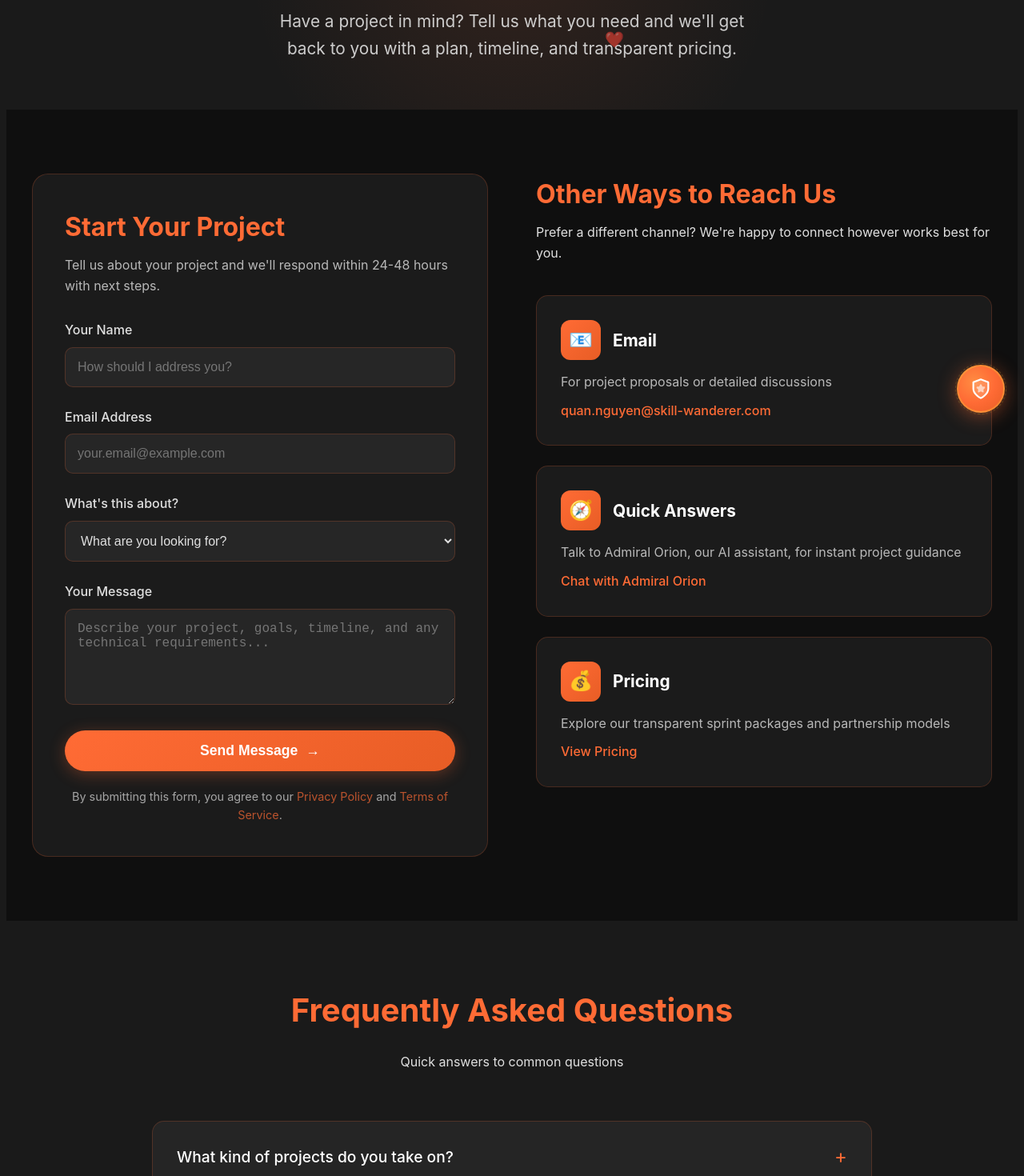
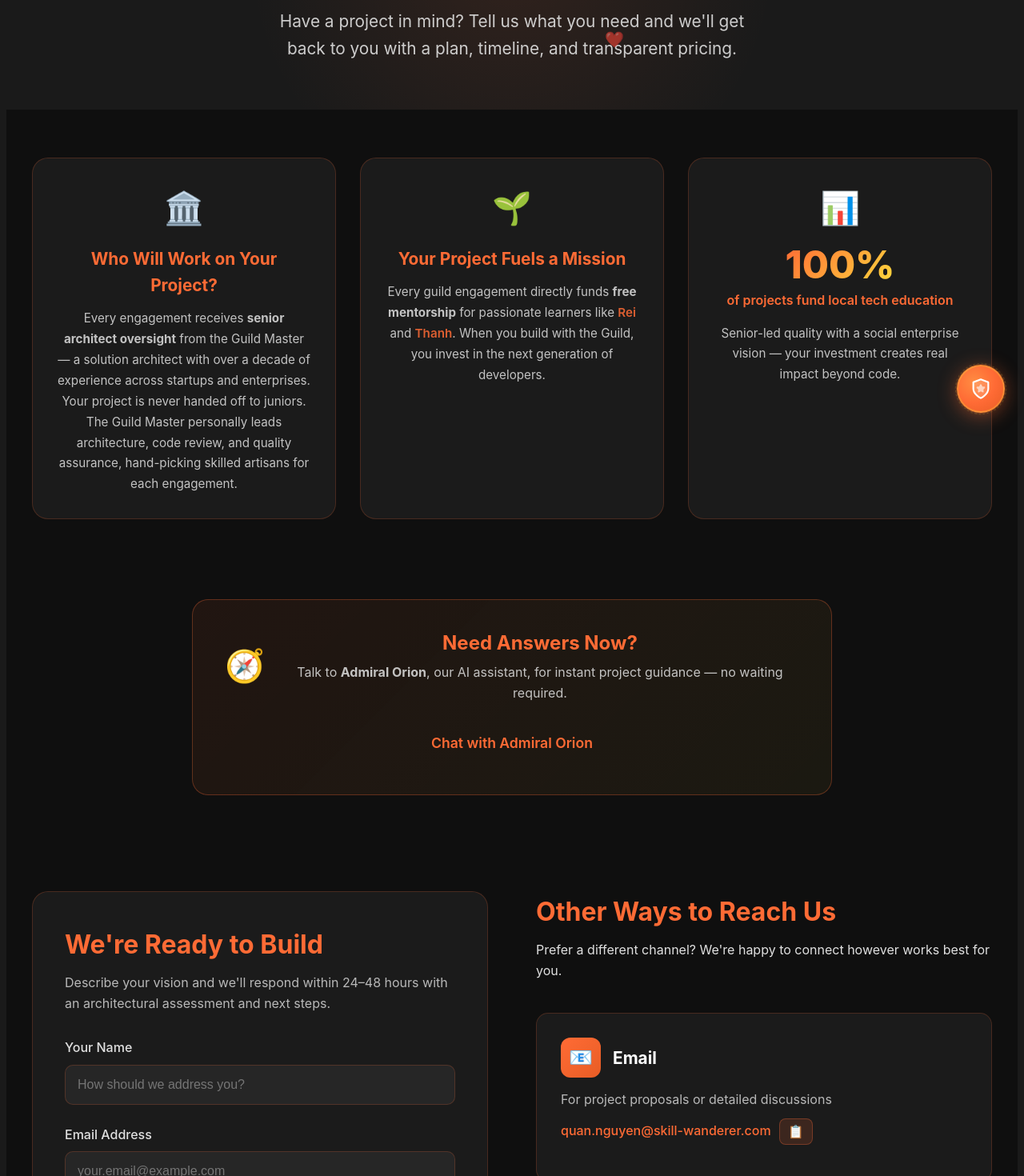
Before and after one commit to skill-wanderer/skill-wanderer-landing-page, a Nuxt app: page /contact in a window 1280 px wide. Shown: the part 260-1730 px from the top of the page at 80% size. Built offline with nearby package versions, Linux system fonts and the light colour scheme.

Commit message:
Update contact.vue

```diff
--- a/pages/contact.vue
+++ b/pages/contact.vue
@@ -6,30 +6,81 @@
       <p>Have a project in mind? Tell us what you need and we'll get back to you with a plan, timeline, and transparent pricing.</p>
     </section>
 
+    <!-- Authority Section: FAQ + Mission + Impact -->
+    <section class="authority">
+      <div class="authority-container">
+        <!-- Senior Architect Oversight -->
+        <div class="authority-card authority-leadership">
+          <div class="authority-icon">🏛️</div>
+          <h3>Who Will Work on Your Project?</h3>
+          <p>Every engagement receives <strong>senior architect oversight</strong> from the Guild Master — a solution architect with over a decade of experience across startups and enterprises. Your project is never handed off to juniors. The Guild Master personally leads architecture, code review, and quality assurance, hand-picking skilled artisans for each engagement.</p>
+        </div>
+
+        <!-- Mission Highlight -->
+        <div class="authority-card authority-mission">
+          <div class="authority-icon">🌱</div>
+          <h3>Your Project Fuels a Mission</h3>
+          <p>Every guild engagement directly funds <strong>free mentorship</strong> for passionate learners like <NuxtLink to="/learners/rei-reltroner" class="authority-link">Rei</NuxtLink> and <NuxtLink to="/team/thanh-nguyen" class="authority-link">Thanh</NuxtLink>. When you build with the Guild, you invest in the next generation of developers.</p>
+        </div>
+
+        <!-- Impact Counter -->
+        <div class="authority-card authority-impact">
+          <div class="authority-icon">📊</div>
+          <div class="impact-counter">
+            <span class="impact-number">100%</span>
+            <span class="impact-label">of projects fund local tech education</span>
+          </div>
+          <p>Senior-led quality with a social enterprise vision — your investment creates real impact beyond code.</p>
+        </div>
+      </div>
+    </section>
+
+    <!-- Admiral Orion: Instant Alternative -->
+    <section class="orion-section">
+      <div class="orion-container">
+        <div class="orion-card">
+          <div class="orion-header">
+            <div class="orion-icon">🧭</div>
+            <div>
+              <h2>Need Answers Now?</h2>
+              <p>Talk to <strong>Admiral Orion</strong>, our AI assistant, for instant project guidance — no waiting required.</p>
+            </div>
+          </div>
+          <NuxtLink to="/admiral-orion" class="btn btn-orion">Chat with Admiral Orion</NuxtLink>
+        </div>
+      </div>
+    </section>
+
     <!-- Contact Section -->
     <section class="contact">
       <div class="contact-container">
         <!-- Contact Form -->
         <div class="contact-form">
           <div class="form-header">
-            <h2>Start Your Project</h2>
-            <p>Tell us about your project and we'll respond within 24-48 hours with next steps.</p>
+            <h2>We're Ready to Build</h2>
+            <p>Describe your vision and we'll respond within 24–48 hours with an architectural assessment and next steps.</p>
           </div>
           <form id="contactForm" @submit.prevent="handleSubmit">
             <div class="form-group">
               <label for="name">Your Name</label>
-              <input type="text" id="name" v-model="form.name" required placeholder="How should I address you?">
+              <input type="text" id="name" v-model="form.name" required placeholder="How should we address you?">
             </div>
             <div class="form-group">
               <label for="email">Email Address</label>
               <input type="email" id="email" v-model="form.email" required placeholder="your.email@example.com">
             </div>
             <div class="form-group">
-              <label for="topic">What's this about?</label>
+              <label for="topic">How Can the Guild Support Your Vision?</label>
               <select id="topic" v-model="form.topic" required>
-                <option value="">What are you looking for?</option>
+                <option value="">Which Digital Foundation Do You Need?</option>
                 <option value="website">Website or Landing Page</option>
                 <option value="web-app">Web Application or Platform</option>
+                <option value="ecommerce">E-Commerce or Marketplace</option>
+                <option value="ai">AI Application or Integration</option>
+                <option value="mobile">Mobile App or Progressive Web App</option>
+                <option value="api">API Development or Integration</option>
+                <option value="automation">Automation or Workflow Tools</option>
+                <option value="legacy">Legacy System Replacement</option>
                 <option value="consulting">Technical Consulting</option>
                 <option value="partnership">Partnership Opportunity</option>
                 <option value="other">Something Else</option>
@@ -39,16 +90,20 @@
               <label for="message">Your Message</label>
               <textarea id="message" v-model="form.message" required placeholder="Describe your project, goals, timeline, and any technical requirements..."></textarea>
             </div>
+            <div class="form-group form-checkbox-group">
+              <label class="checkbox-label">
+                <input type="checkbox" v-model="form.valuesQuality">
+                <span>I value senior-led quality that fuels social impact</span>
+              </label>
+            </div>
             <button type="submit" class="btn btn-primary" :disabled="isSubmitting">
-              {{ isSubmitting ? 'Sending...' : 'Send Message' }}
+              {{ isSubmitting ? 'Sending...' : 'Request an Architectural Audit' }}
               <span>{{ isSubmitting ? '⏳' : '→' }}</span>
             </button>
-            <div class="form-legal-links">
-              <p>By submitting this form, you agree to our
-                <NuxtLink to="/privacy-policy" class="legal-link">Privacy Policy</NuxtLink>
-                and
-                <NuxtLink to="/terms-of-service" class="legal-link">Terms of Service</NuxtLink>.
-              </p>
+            <div class="form-footer-legal">
+              <NuxtLink to="/privacy-policy" class="legal-link">Privacy Policy</NuxtLink>
+              <span class="legal-separator">·</span>
+              <NuxtLink to="/terms-of-service" class="legal-link">Terms of Service</NuxtLink>
             </div>
             <div v-if="formMessage.show" :class="['form-message', formMessage.type]">
               {{ formMessage.text }}
@@ -63,22 +118,19 @@
             <p>Prefer a different channel? We're happy to connect however works best for you.</p>
           </div>
           <div class="info-cards">
-            <div class="info-card"  >
+            <div class="info-card">
               <div class="info-card-header">
                 <div class="info-icon">📧</div>
                 <h3>Email</h3>
               </div>
               <p>For project proposals or detailed discussions</p>
-              <a href="mailto:quan.nguyen@skill-wanderer.com">quan.nguyen@skill-wanderer.com</a>
-            </div>
-
-            <div class="info-card">
-              <div class="info-card-header">
-                <div class="info-icon">🧭</div>
-                <h3>Quick Answers</h3>
+              <div class="email-row">
+                <span class="email-text">quan.nguyen@skill-wanderer.com</span>
+                <button type="button" class="copy-btn" title="Copy email to clipboard" @click="copyEmail">
+                  <span v-if="!emailCopied">📋</span>
+                  <span v-else>✅</span>
+                </button>
               </div>
-              <p>Talk to Admiral Orion, our AI assistant, for instant project guidance</p>
-              <NuxtLink to="/admiral-orion" class="info-card-link">Chat with Admiral Orion</NuxtLink>
             </div>
 
             <div class="info-card">
@@ -135,8 +187,11 @@ const form = reactive({
   name: '',
   email: '',
   topic: '',
-  message: ''
+  message: '',
+  valuesQuality: false
 })
+
+const emailCopied = ref(false)
 
 const isSubmitting = ref(false)
 const formMessage = reactive({
@@ -157,10 +212,7 @@ const faqs = ref([
     question: "How does pricing work?",
     answer: "We offer transparent sprint-based packages. Each sprint is scoped with clear deliverables, timelines, and fixed pricing. No hidden fees, no surprise invoices. Visit our pricing page for package details, or describe your project and we'll recommend the right fit."
   },
-  {
-    question: "Who will work on my project?",
-    answer: "Every engagement is led by the Guild Master — a senior solution architect with over a decade of experience across startups and enterprises. For each project, the Guild Master hand-picks skilled artisans from the community and provides direct oversight, code review, and quality assurance."
-  },
+
   {
     question: "How long does a typical project take?",
     answer: "Timelines depend on scope. A landing page can be delivered in 1-2 weeks, while a full web application may take 4-8 weeks or more. After you describe your project, we'll provide a realistic timeline along with our proposal."
@@ -186,6 +238,7 @@ const handleSubmit = async () => {
       email: form.email,
       topic: form.topic,
       message: form.message,
+      valuesQuality: form.valuesQuality,
       timestamp: serverTimestamp(),
       status: 'new'
     }
@@ -207,7 +260,8 @@ const handleSubmit = async () => {
       name: '',
       email: '',
       topic: '',
-      message: ''
+      message: '',
+      valuesQuality: false
     })
 
     // Hide message after 5 seconds
@@ -227,6 +281,25 @@ const toggleFaq = (index: number) => {
   activeFaq.value = activeFaq.value === index ? -1 : index
 }
 
+const copyEmail = async () => {
+  try {
+    await navigator.clipboard.writeText('quan.nguyen@skill-wanderer.com')
+    emailCopied.value = true
+    setTimeout(() => { emailCopied.value = false }, 2000)
+  } catch {
+    // Fallback for older browsers
+    const textArea = document.createElement('textarea')
+    textArea.value = 'quan.nguyen@skill-wanderer.com'
+    textArea.style.position = 'fixed'
+    textArea.style.opacity = '0'
+    document.body.appendChild(textArea)
+    textArea.select()
+    document.execCommand('copy')
+    document.body.removeChild(textArea)
+    emailCopied.value = true
+    setTimeout(() => { emailCopied.value = false }, 2000)
+  }
+}
 
 
 
@@ -284,6 +357,149 @@ body {
   margin: 0 auto;
   opacity: 0.9;
   animation: fadeInUp 0.8s ease-out 0.2s both;
+}
+
+/* Authority Section */
+.authority {
+  padding: 60px 20px;
+  background: var(--darker-bg);
+}
+
+.authority-container {
+  max-width: 1200px;
+  margin: 0 auto;
+  display: grid;
+  grid-template-columns: repeat(3, 1fr);
+  gap: 30px;
+}
+
+.authority-card {
+  background: var(--card-bg);
+  border: 1px solid rgba(255, 107, 53, 0.2);
+  border-radius: 20px;
+  padding: 30px;
+  text-align: center;
+}
+
+.authority-card:hover {
+  background: var(--card-hover);
+  border-color: rgba(255, 107, 53, 0.3);
+}
+
+.authority-icon {
+  font-size: 2.5rem;
+  margin-bottom: 15px;
+}
+
+.authority-card h3 {
+  font-size: 1.3rem;
+  color: var(--primary-orange);
+  margin-bottom: 12px;
+}
+
+.authority-card p {
+  opacity: 0.85;
+  line-height: 1.7;
+  font-size: 0.95rem;
+}
+
+.authority-link {
+  color: var(--primary-orange);
+  text-decoration: none;
+  font-weight: 600;
+}
+
+.authority-link:hover {
+  text-decoration: underline;
+}
+
+.impact-counter {
+  display: flex;
+  flex-direction: column;
+  align-items: center;
+  margin-bottom: 15px;
+}
+
+.impact-number {
+  font-size: 3rem;
+  font-weight: 800;
+  background: linear-gradient(135deg, var(--primary-orange), var(--accent-yellow));
+  background-clip: text;
+  -webkit-background-clip: text;
+  -webkit-text-fill-color: transparent;
+  line-height: 1;
+}
+
+.impact-label {
+  font-size: 1rem;
+  color: var(--primary-orange);
+  font-weight: 600;
+  margin-top: 8px;
+}
+
+/* Admiral Orion Section */
+.orion-section {
+  padding: 40px 20px;
+  background: var(--darker-bg);
+}
+
+.orion-container {
+  max-width: 800px;
+  margin: 0 auto;
+}
+
+.orion-card {
+  background: linear-gradient(135deg, rgba(255, 107, 53, 0.08), rgba(255, 217, 61, 0.05));
+  border: 1px solid rgba(255, 107, 53, 0.3);
+  border-radius: 20px;
+  padding: 35px 40px;
+  display: flex;
+  flex-direction: column;
+  align-items: center;
+  text-align: center;
+  gap: 20px;
+}
+
+.orion-header {
+  display: flex;
+  align-items: center;
+  gap: 20px;
+}
+
+.orion-icon {
+  font-size: 2.5rem;
+  flex-shrink: 0;
+}
+
+.orion-header h2 {
+  font-size: 1.5rem;
+  color: var(--primary-orange);
+  margin-bottom: 5px;
+}
+
+.orion-header p {
+  opacity: 0.85;
+}
+
+.btn-orion {
+  padding: 12px 30px;
+  border: 2px solid var(--primary-orange);
+  border-radius: 50px;
+  background: transparent;
+  color: var(--primary-orange);
+  font-size: 1rem;
+  font-weight: 600;
+  text-decoration: none;
+  transition: all 0.3s ease;
+  display: inline-flex;
+  align-items: center;
+  gap: 8px;
+}
+
+.btn-orion:hover {
+  background: var(--primary-orange);
+  color: white;
+  transform: translateY(-2px);
 }
 
 /* Contact Section */
@@ -429,11 +645,9 @@ body {
   border-radius: 15px;
   padding: 30px;
   transition: all 0.3s ease;
-  cursor: pointer;
 }
 
 .info-card:hover {
-  transform: translateY(-3px);
   background: var(--card-hover);
   border-color: rgba(255, 107, 53, 0.3);
 }
@@ -585,7 +799,82 @@ body {
   color: var(--error-red);
 }
 
-/* Form Legal Links */
+/* Email Row with Copy Button */
+.email-row {
+  display: flex;
+  align-items: center;
+  gap: 10px;
+  margin-bottom: 15px;
+}
+
+.email-text {
+  color: var(--primary-orange);
+  font-weight: 500;
+  word-break: break-all;
+}
+
+.copy-btn {
+  background: rgba(255, 107, 53, 0.15);
+  border: 1px solid rgba(255, 107, 53, 0.3);
+  border-radius: 8px;
+  padding: 6px 10px;
+  cursor: pointer;
+  font-size: 1rem;
+  transition: all 0.3s ease;
+  flex-shrink: 0;
+}
+
+.copy-btn:hover {
+  background: rgba(255, 107, 53, 0.25);
+}
+
+/* Value Checkbox */
+.form-checkbox-group {
+  margin-bottom: 20px;
+}
+
+.checkbox-label {
+  display: flex;
+  align-items: center;
+  gap: 12px;
+  cursor: pointer;
+  font-size: 0.95rem;
+  line-height: 1.5;
+}
+
+.checkbox-label input[type="checkbox"] {
+  width: 20px;
+  height: 20px;
+  accent-color: var(--primary-orange);
+  flex-shrink: 0;
+  cursor: pointer;
+}
+
+/* Form Footer Legal */
+.form-footer-legal {
+  margin-top: 15px;
+  text-align: center;
+  font-size: 0.8rem;
+  opacity: 0.5;
+}
+
+.form-footer-legal .legal-link {
+  color: var(--light-text);
+  text-decoration: none;
+  transition: all 0.3s ease;
+}
+
+.form-footer-legal .legal-link:hover {
+  color: var(--primary-orange);
+  opacity: 1;
+}
+
+.legal-separator {
+  margin: 0 6px;
+  opacity: 0.5;
+}
+
+/* Form Legal Links - Legacy */
 .form-legal-links {
   margin-top: 20px;
   text-align: center;
@@ -622,6 +911,20 @@ body {
 
 /* Responsive */
 @media (max-width: 768px) {
+  .authority-container {
+    grid-template-columns: 1fr;
+    gap: 20px;
+  }
+
+  .orion-header {
+    flex-direction: column;
+    text-align: center;
+  }
+
+  .orion-card {
+    padding: 25px 20px;
+  }
+
   .contact-container {
     grid-template-columns: 1fr;
     gap: 40px;
@@ -639,5 +942,9 @@ body {
   .faq-question h3 {
     font-size: 1.1rem;
   }
+
+  .email-row {
+    flex-wrap: wrap;
+  }
 }
 </style>
```
